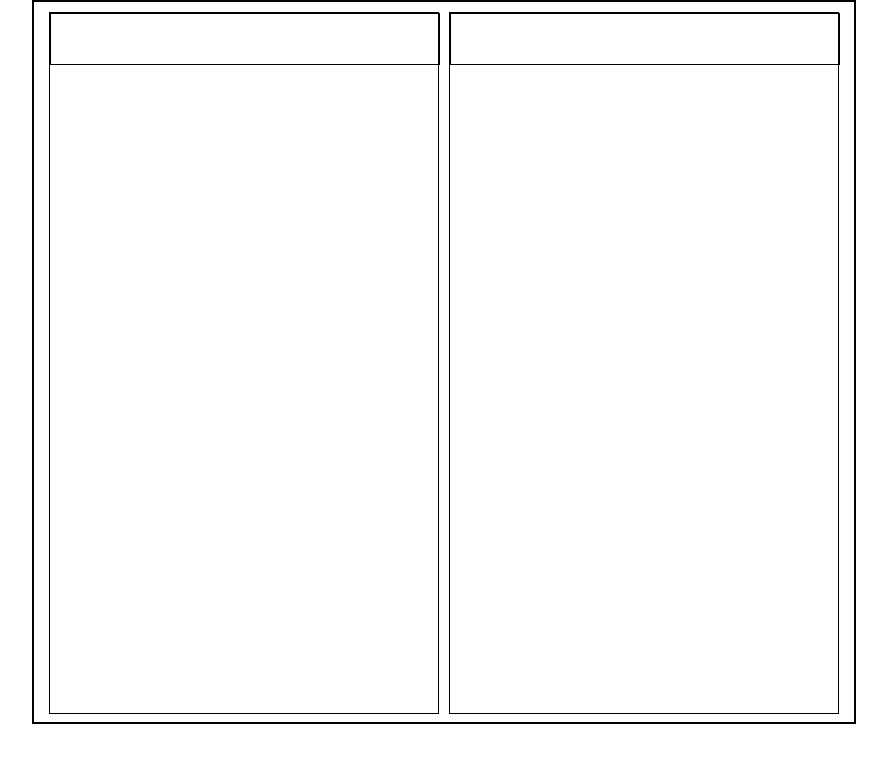
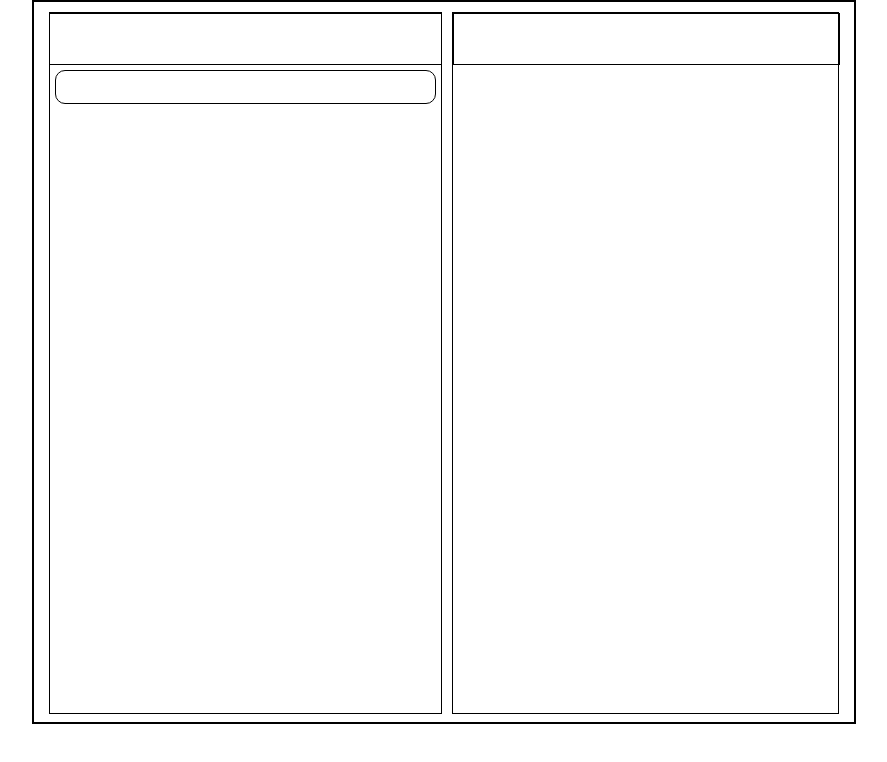
Before and after one commit to fa-rimi/react-employee-app, a React (Create React App) app: page / in a window 1280 px wide. Shown: the top 762 px of the page, without its empty margins (196-1083 px from the left). Built offline with nearby package versions, Linux system fonts and the light colour scheme.

Commit message:
search bar outline

```diff
--- a/src/App.css
+++ b/src/App.css
@@ -28,7 +28,8 @@ body {
   border: var(--border-bold);
 }
 
-.home-pg, .employee-pg {
+.home-pg,
+.employee-pg {
   width: 50%;
   height: 100%;
   margin: 0 5px 0 5px;
@@ -37,9 +38,23 @@ body {
   border: var(--border-light);
 }
 
+.home-pg {
+  display: flex;
+  flex-direction: column;
+  align-items: center;
+}
+
 .header-section {
   width: 100%;
   height: 50px;
 
   border: var(--border-light);
 }
+
+.search-bar input {
+  width: 375px;
+  height: 30px;
+  margin: 5px;
+  border-radius: 10px;
+  border: var(--border-light);
+}
--- a/src/components/SearchBar.js
+++ b/src/components/SearchBar.js
@@ -0,0 +1,15 @@
+import "../App.css";
+
+function SearchBar() {
+    return (
+
+        <div className="search-bar">
+            <input>
+            </input>
+            {console.log("SearchBar is Active!")}
+        </div>
+
+    )
+}
+
+export default SearchBar;
--- a/src/pages/HomePage.js
+++ b/src/pages/HomePage.js
@@ -1,11 +1,13 @@
 import "../App.css";
 import Header from "../components/Header";
+import SearchBar from "../components/SearchBar";
 
 function HomePage() {
   return (
 
     <div className="home-pg">
       <Header/>
+      <SearchBar/>
       {console.log("Homepage is connected")}
     </div>
 
```
